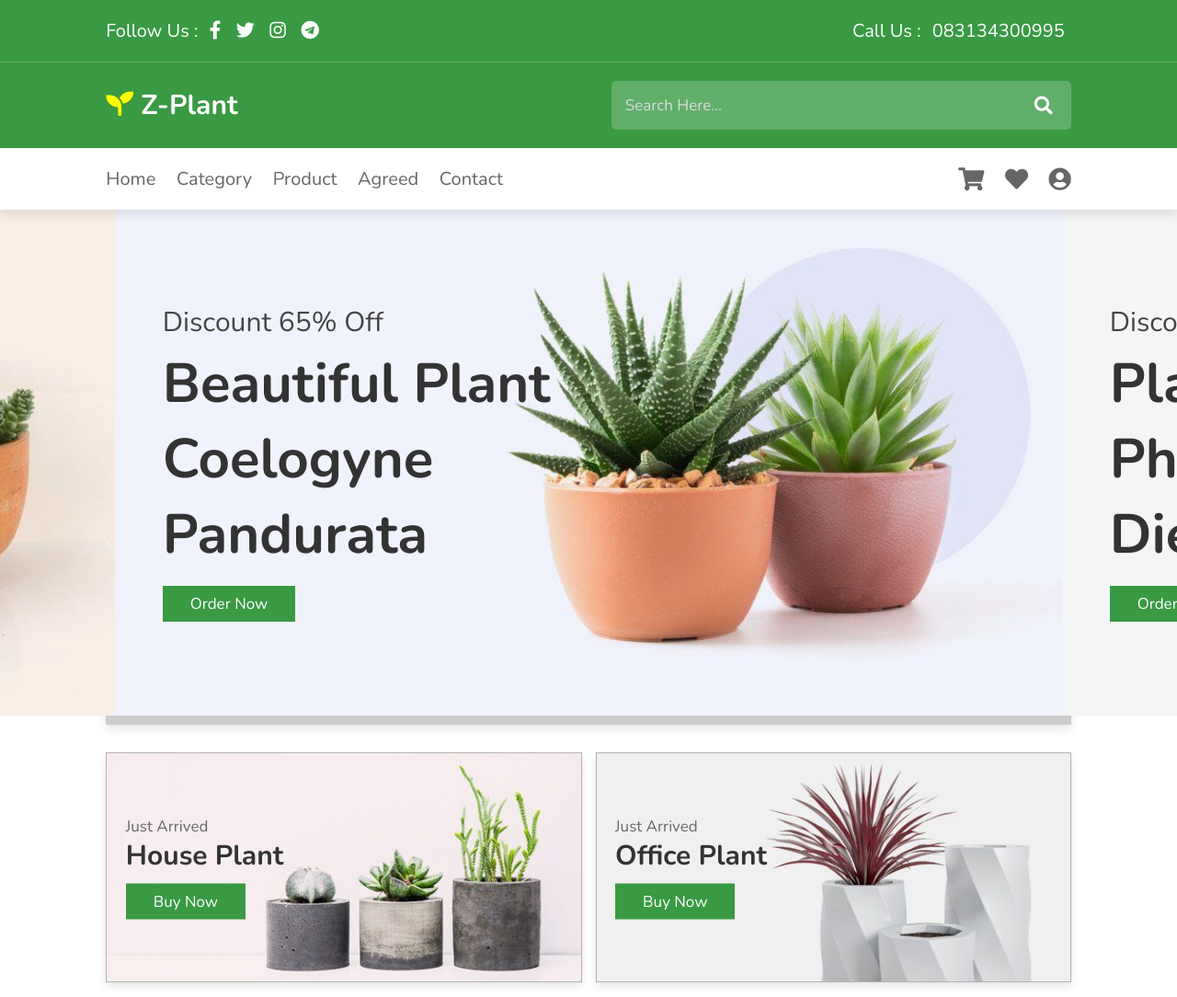
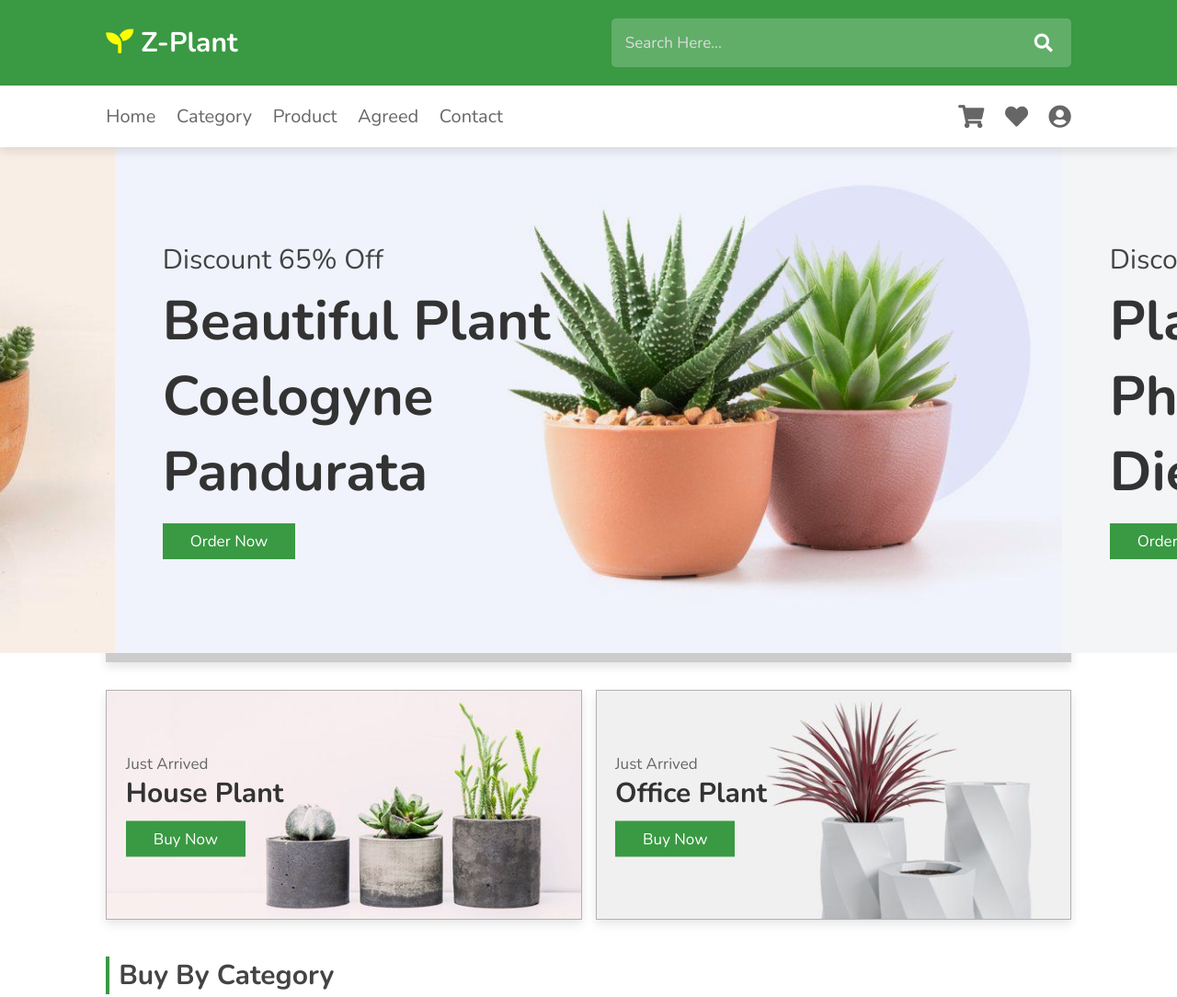
Before and after one commit to zuhrilgtg08/My-Plant, a plain HTML site: page index.html in a window 1280 px wide. Shown: the top 1084 px of the page at 92% size. Drawn offline with nearby package versions, Linux system fonts and the light colour scheme.

Commit message:
commit ketiga

```diff
--- a/css/style.css
+++ b/css/style.css
@@ -55,7 +55,6 @@ section {
     background: #333;
 }
 
-.header-1,
 .header-2,
 .header-3 {
     display: flex;
@@ -65,31 +64,11 @@ section {
     background: var(--hijau);
 }
 
-.header-1 {
-    border-bottom: .1rem solid rgba(255, 255, 255, .2);
-}
-
 .header-3 {
     background: #fff;
     box-shadow: 0 .5rem 1rem rgba(0, 0, 0, .1);
     position: relative;
     z-index: 10000;
-}
-
-.header-1 span {
-    font-weight: lighter;
-    color: #fff;
-    font-size: 2rem;
-}
-
-.header-1 a {
-    padding: 0 .7rem;
-    color: #fff;
-    font-size: 2rem;
-}
-
-.header-1 a:hover {
-    color: yellow;
 }
 
 .header-2 .logo {
@@ -615,7 +594,6 @@ section {
 
 @media (max-width: 991px) {
 
-    .header-1,
     .header-2,
     .header-3 {
         padding: 2rem;
--- a/index.html
+++ b/index.html
@@ -12,21 +12,6 @@
 <body>
     <!--awal header -->
     <header>
-        <div class="header-1">
-            <div class="share">
-                <span> follow us : </span>
-                <a href="#" class="fab fa-facebook-f"></a>
-                <a href="#" class="fab fa-twitter"></a>
-                <a href="#" class="fab fa-instagram"></a>
-                <a href="#" class="fab fa-telegram"></a>
-            </div>
-
-            <div class="panggil">
-                <span> call us : </span>
-                <a href="#">083134300995</a>
-            </div>
-        </div>
-
         <div class="header-2">
             <a href="#" class="logo"><i class="fas fa-seedling"></i> Z-Plant </a>
 
```
